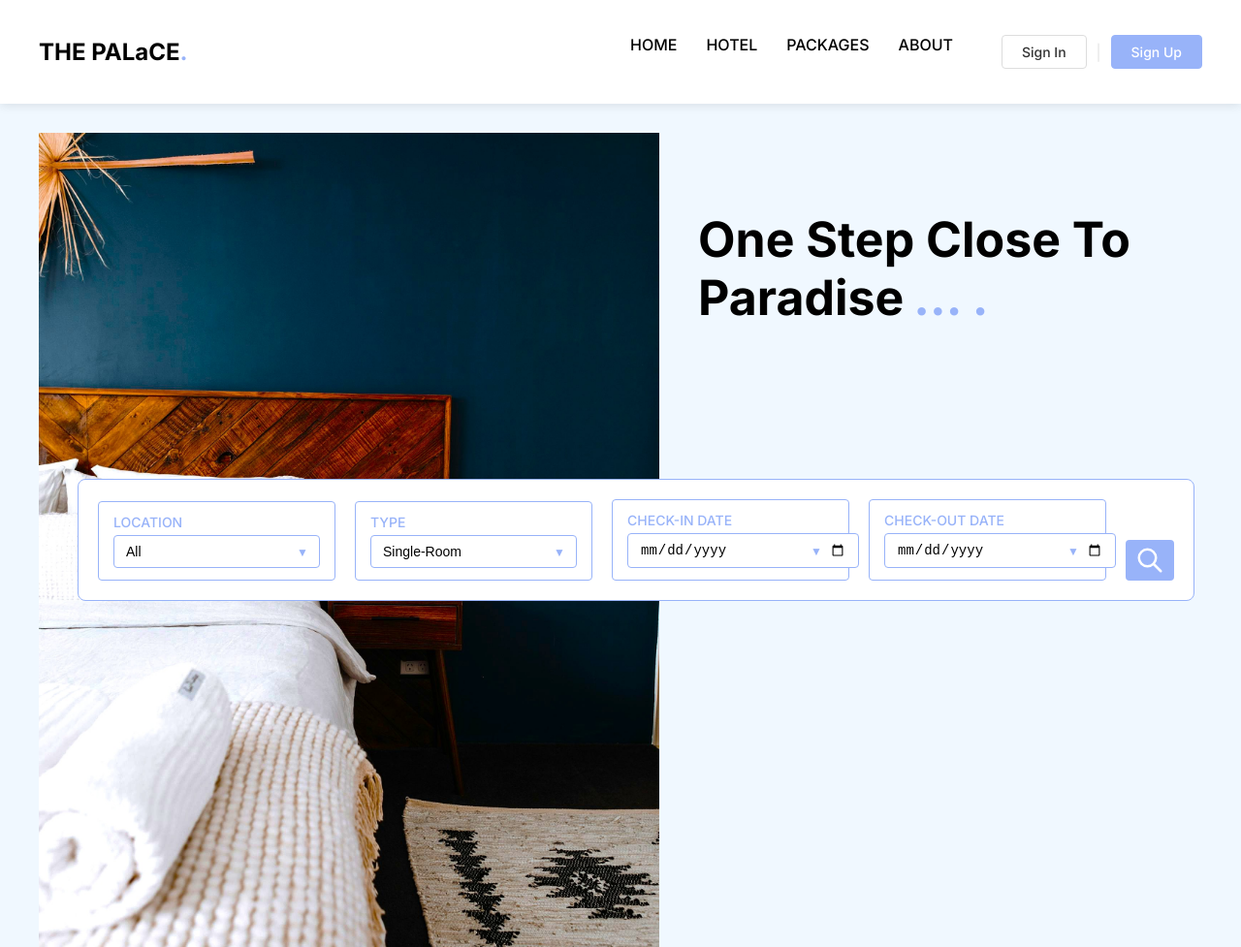
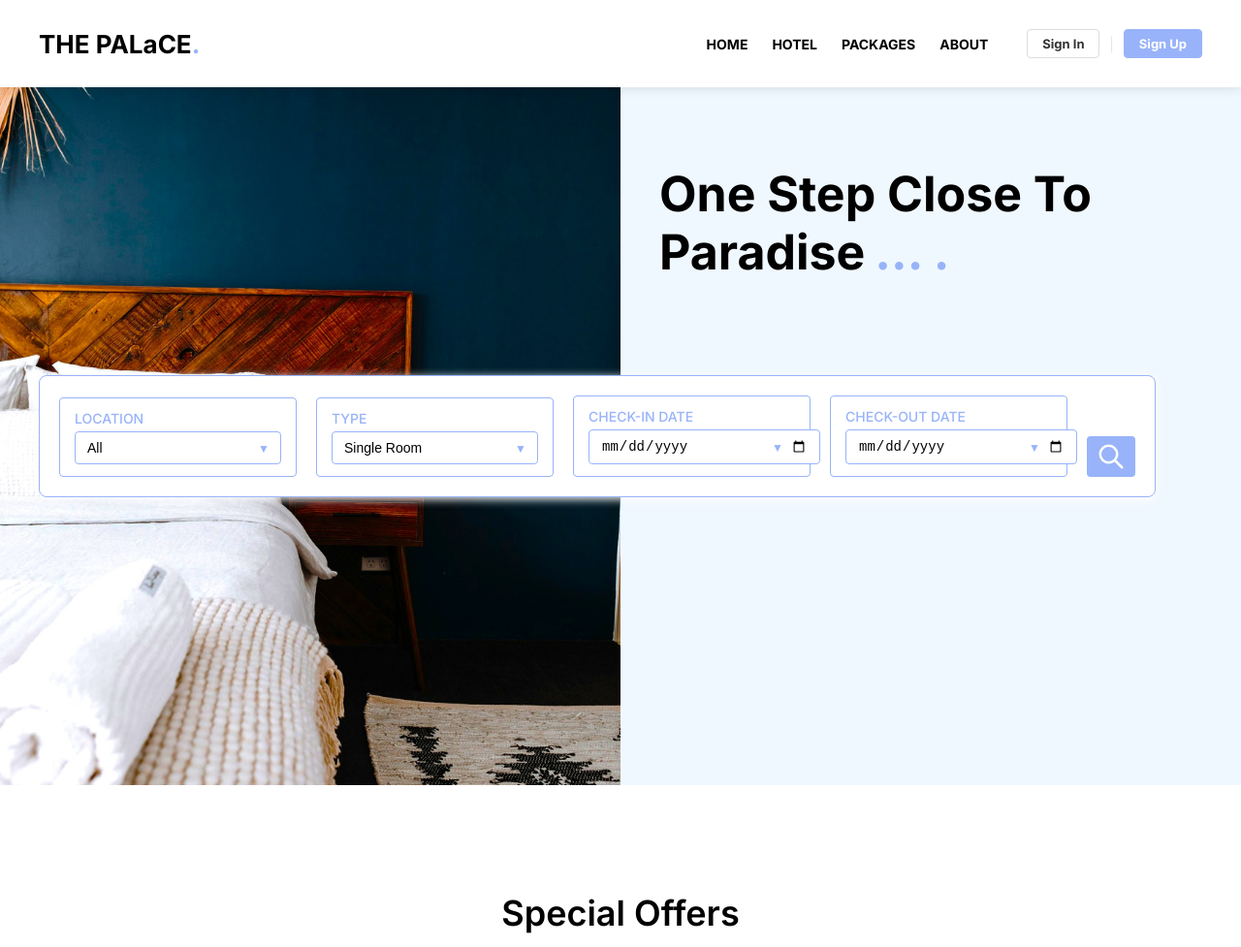
Before and after one commit to Saint-Fiston/Hotel-Booking-System, a plain HTML site: page The Palace/index.html in a window 1280 px wide. Shown: the top 977 px of the page at 97% size. Drawn offline with Linux system fonts and the light colour scheme.

Commit message:
Update index.html

```diff
--- a/The Palace/index.html
+++ b/The Palace/index.html
@@ -7,7 +7,7 @@
         <!-- Font(inter)-->
         <link href="https://fonts.googleapis.com/css2?family=Inter:wght@300;400;500;600;700&display=swap" rel="stylesheet">
         <!-- titel icon -->
-        <link rel="icon" type="image/png" href="icons/icon.png">
+        <link rel="icon" type="image/png" href="">
         <!-- stars -->
         <link rel="stylesheet" href="https://cdnjs.cloudflare.com/ajax/libs/font-awesome/6.4.0/css/all.min.css">
         <style>
@@ -22,8 +22,10 @@
             /* Header */
             header {
                 background-color: white;
-                padding: 20px 0;
                 box-shadow: 0 2px 10px rgba(0,0,0,0.1);
+                position: sticky;
+                top: 0;
+                z-index: 100;
             }
 
             .header-container {
@@ -32,11 +34,12 @@
                 align-items: center;
                 max-width: 1200px;
                 margin: 0 auto;
-                padding: 0 20px;
+                padding: 15px 20px;
+                height: 60px;
             }
 
             .logo {
-                font-size: 24px;
+                font-size: 26px;
                 font-weight: 700;
                 color: #000000;
             }
@@ -48,13 +51,18 @@
             nav ul {
                 display: flex;
                 list-style: none;
-                gap: 30px;
+                gap: 25px;
+                margin: 0;
+                padding: 0;
+                align-items: center;
             }
 
             nav ul li a {
-                font-weight: 500;
+                font-weight: 900;
                 transition: color 0.3s;
                 color: #000000;
+                font-size: 14px;
+
             }
 
             nav ul li a:hover {
@@ -66,14 +74,14 @@
                 display: flex;
                 align-items: center;
                 gap: 10px;
-                margin-left: 20px;
+                margin-left: 15px;
             }
 
             .signin-btn, .signup-btn {
-                padding: 8px 20px;
+                padding: 6px 15px;
                 border-radius: 4px;
-                font-weight: 500;
-                font-size: 14px;
+                font-weight: 900;
+                font-size: 13px;
                 transition: all 0.3s ease;
             }
 
@@ -102,13 +110,14 @@
             .divider {
                 color: #ddd;
                 font-weight: 300;
+                font-size: 14px;
             }
 
             /* Body content */
             .main-content {
                 display: flex;
-                height: calc(110vh - 40px);
-                margin-top: 30px;
+                height: 90vh;
+                margin-top: 0;
             }
 
             .image-section {
@@ -116,7 +125,7 @@
                 height: 100%;
                 background: #ddd url('images/imag2.jpg') no-repeat center center;
                 background-size: cover;
-                margin-left: 40px;
+                margin-left: 0px;
                 position: relative;
             }
 
@@ -135,7 +144,7 @@
                 background-color: white;
                 padding: 20px;
                 border-radius: 8px;
-                box-shadow: 0 2px 10px #5398c000;
+                box-shadow: 0 2px 10px #ffffff;
                 border: 1px solid #98B3F9;
                 display: flex;
                 flex-wrap: wrap;
@@ -591,13 +600,13 @@
                     <nav>
                         <ul>
                             <li><a href="#index.html">HOME</a></li>
-                            <li><a href="#hotel">HOTEL</a></li>
+                            <li><a href="palace.html">HOTEL</a></li>
                             <li><a href="#packages.html">PACKAGES</a></li>
                             <li><a href="#about.html">ABOUT</a></li>
                             <div class="auth-buttons">
-                                <a href="#signin" class="signin-btn">Sign In</a>
+                                <a href="login.html" class="signin-btn">Sign In</a>
                                 <span class="divider">|</span>
-                                <a href="#signup" class="signup-btn">Sign Up</a>
+                                <a href="login.html" class="signup-btn">Sign Up</a>
                             </div>
                         </ul>
                     </nav>
@@ -614,15 +623,10 @@
                                 <div class = "select-wrapper">
                                     <select id = "location">
                                         <option value = "All">All</option>
-                                        <option value = "Alberton">Alberton</option>
                                         <option value = "Cape-Town">Cape-Town</option>
                                         <option value = "Durban">Durban</option>
-                                        <option value = "Port-Elizabeth">Port-Elizabeth</option>
                                         <option value = "Johannesburg">Johannesburg</option>
                                         <option value = "Sandton">Sandton</option>
-                                        <option value = "Bloemfontein">Bloemfontein</option>
-                                        <option value = "Nelspruit">Nelspruit</option>
-                                        <option value = "Potchestroom">Potchestroom</option>
                                         <option value = "Polokswane">Polokswane</option>
                                         <option value = "Pretoria">Pretoria</option>
                                     </select>
@@ -632,12 +636,8 @@
                                 <label>TYPE</label>
                                 <div class = "select-wrapper">
                                     <select id = "type">
-                                        <option value = "Single-Room">Single-Room</option>
-                                        <option value = "Double-Room">Double-Room</option>
-                                        <option value = "Tripple-Room">Tripple-Room</option>
-                                        <option value = "Queen-Room">Queen-Room</option>
-                                        <option value = "King-Room">King-Room</option>
-                                        <option value = "Twin-Room">Twin-Room</option>
+                                        <option value = "Single-Room">Single Room</option>
+                                        <option value = "Double-Room">Double Room</option>
                                         <option value = "Suites">Suites</option>
                                     </select>
                                 </div>
@@ -654,7 +654,7 @@
                                     <input type = "date" id = "moveDate" value = "2025/04/25">
                                 </div>
                             </div>
-                            <button class="search-btn" onclick="filterProperties()">
+                            <button class="search-btn" onclick="handleSearch()">
                                 <svg class="search-icon" xmlns="http://www.w3.org/2000/svg" fill="none" viewBox="0 0 24 24" stroke="currentColor">
                                     <path stroke-linecap="round" stroke-linejoin="round" stroke-width="2" d="M21 21l-6-6m2-5a7 7 0 11-14 0 7 7 0 0114 0z" />
                                 </svg>
@@ -686,7 +686,7 @@
                                 <span class="discount">30% OFF</span>
                                 <span class="price">From R2,499/night</span>
                             </div>
-                            <a href="#payment" class="book-offer">Book Offer</a>
+                            <a href="palace.html" class="book-offer">Book Offer</a>
                         </div>
                     </div>
 
@@ -700,7 +700,7 @@
                                 <span class="discount">28% OFF</span>
                                 <span class="price">From R1,999/night</span>
                             </div>
-                            <a href="#payment" class="book-offer">Book Offer</a>
+                            <a href="palace.html" class="book-offer">Book Offer</a>
                         </div>
                     </div>
 
@@ -714,7 +714,7 @@
                                 <span class="discount">25% OFF</span>
                                 <span class="price">From R3,299/night</span>
                             </div>
-                            <a href="#payment" class="book-offer">Book Offer</a>
+                            <a href="palace.html" class="book-offer">Book Offer</a>
                         </div>
                     </div>
                 </div>
@@ -873,6 +873,15 @@
                 </div>
             </div>
         </section>
+        <div id="signupPromptModal" class="modal" style="display:none; position: fixed; z-index: 1000; left: 0; top: 0; width: 100%; height: 100%; overflow: auto; background-color: rgba(0,0,0,0.4);">
+            <div class="modal-content" style="background-color: #fefefe; margin: 15% auto; padding: 20px; border: 1px solid #888; width: 80%; max-width: 500px; border-radius: 10px; text-align: center; position: relative;">
+                <span class="close-modal" style="color: #aaa; float: right; font-size: 28px; font-weight: bold; cursor: pointer; position: absolute; top: 10px; right: 20px;">&times;</span>
+                <h2>Become a Member!</h2>
+                <p>Did you know members get exclusive discounts? Sign up today to unlock special offers and enhance your experience with The Palace.</p>
+                <a href="login.html#signup" class="signup-btn-modal" style="background-color: #98B3F9; color: white; padding: 10px 20px; text-decoration: none; border-radius: 5px; display: inline-block; margin-top: 15px;">Sign Up Now</a>
+                <button type="button" class="dismiss-modal-btn" style="background-color: #ddd; color: #333; padding: 10px 20px; text-decoration: none; border-radius: 5px; display: inline-block; margin-top: 15px; margin-left: 10px; border: none; cursor: pointer;">Maybe Later</button>
+            </div>
+        </div>
     </body>
     <footer>
         <div class = "footer-container">
@@ -947,4 +956,19 @@
             <p style="margin-top: 10px;">The Palace is a registered trademark of Palace Hospitality Group (Pty) Ltd</p>
         </div>
     </footer>
+    <script>
+        function handleSearch() {
+            const location = document.getElementById('location').value;
+            const type = document.getElementById('type').value;
+            const checkIn = document.querySelectorAll('input[type="date"]')[0].value;
+            const checkOut = document.querySelectorAll('input[type="date"]')[1].value;
+
+            sessionStorage.setItem('searchLocation', location);
+            sessionStorage.setItem('searchType', type);
+            sessionStorage.setItem('searchCheckIn', checkIn);
+            sessionStorage.setItem('searchCheckOut', checkOut);
+
+            window.location.href = 'palace.html';
+        }
+    </script>
 </html>
```
